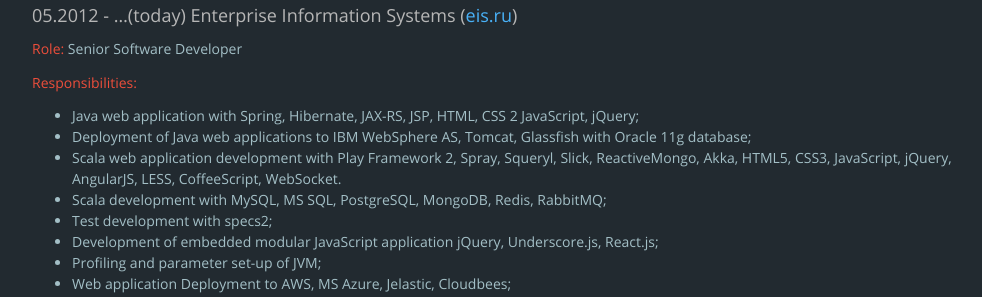
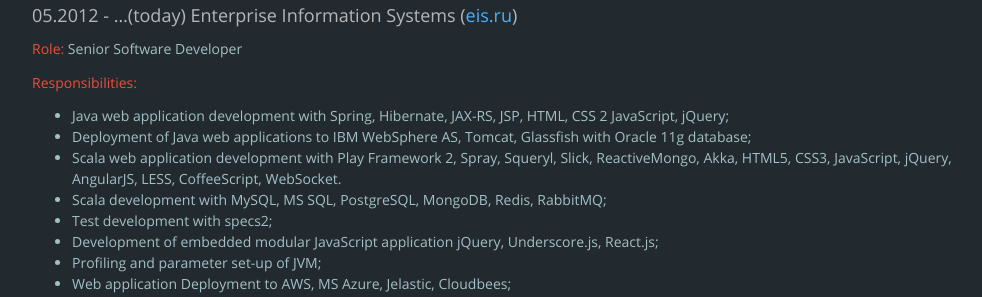
Before and after one commit to eugene-sy/eugene-sy.github.io, a Jekyll site: the page built from resume.html, in a window 1280 px wide and 900 px high, scrolled down 413 px. Shown: the part 154-451 px from the top of the window, without its empty margins (148-1130 px from the left). Built offline with Jekyll 4.4.1, drawn with Linux system fonts in a browser that asks for light colours; nearby versions of some CDN libraries.

Commit message:
quick fix of resume

```diff
--- a/resume.html
+++ b/resume.html
@@ -30,7 +30,7 @@
       <p><span>Role:</span> Senior Software Developer</p>
       <p><span>Responsibilities: </span></p>
       <ul>
-        <li>Java web application with Spring, Hibernate, JAX-RS, JSP, HTML, CSS 2 JavaScript, jQuery; </li>
+        <li>Java web application development with Spring, Hibernate, JAX-RS, JSP, HTML, CSS 2 JavaScript, jQuery; </li>
         <li>Deployment of Java web applications to IBM WebSphere AS, Tomcat, Glassfish with Oracle 11g database;  </li>
         <li>Scala web application development with Play Framework 2, Spray, Squeryl, Slick, ReactiveMongo, Akka, HTML5, CSS3, JavaScript, jQuery, AngularJS, LESS, CoffeeScript, WebSocket.  </li>
         <li>Scala development with MySQL, MS SQL, PostgreSQL, MongoDB, Redis, RabbitMQ;  </li>
```
